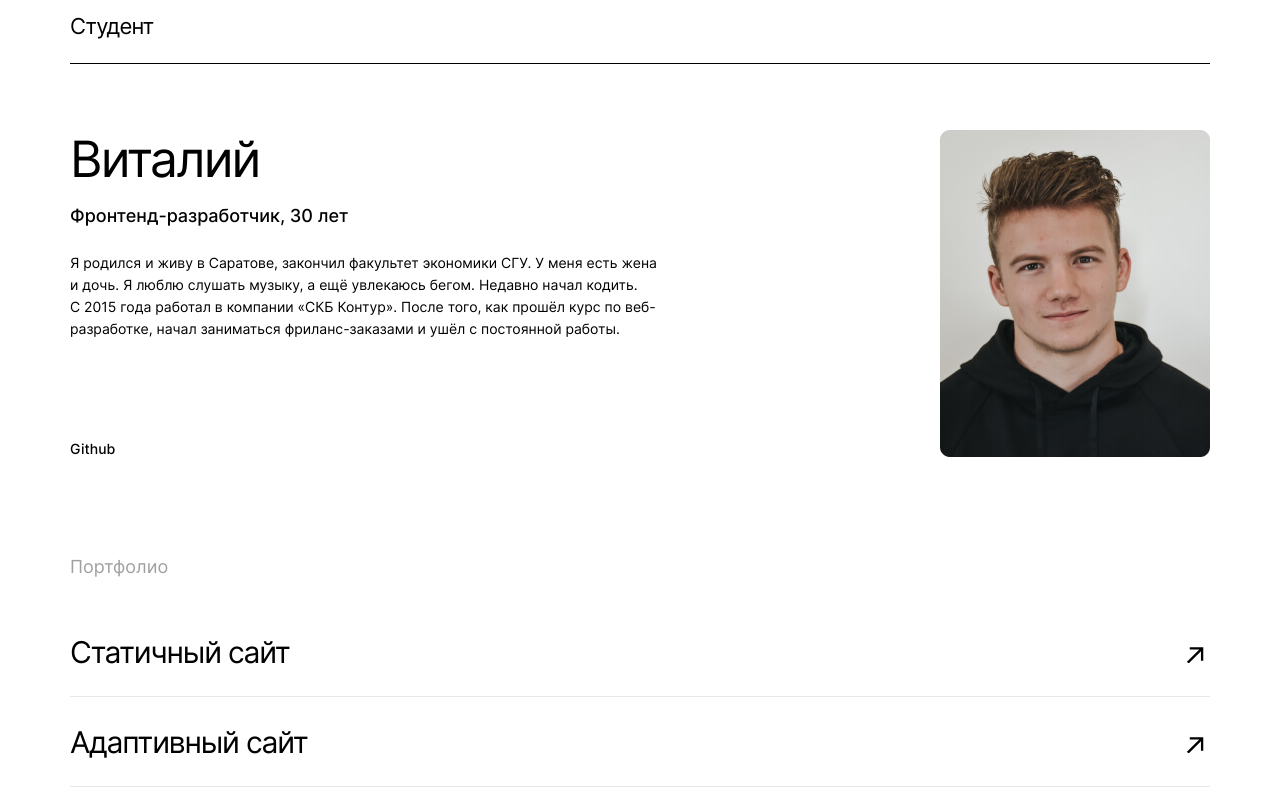
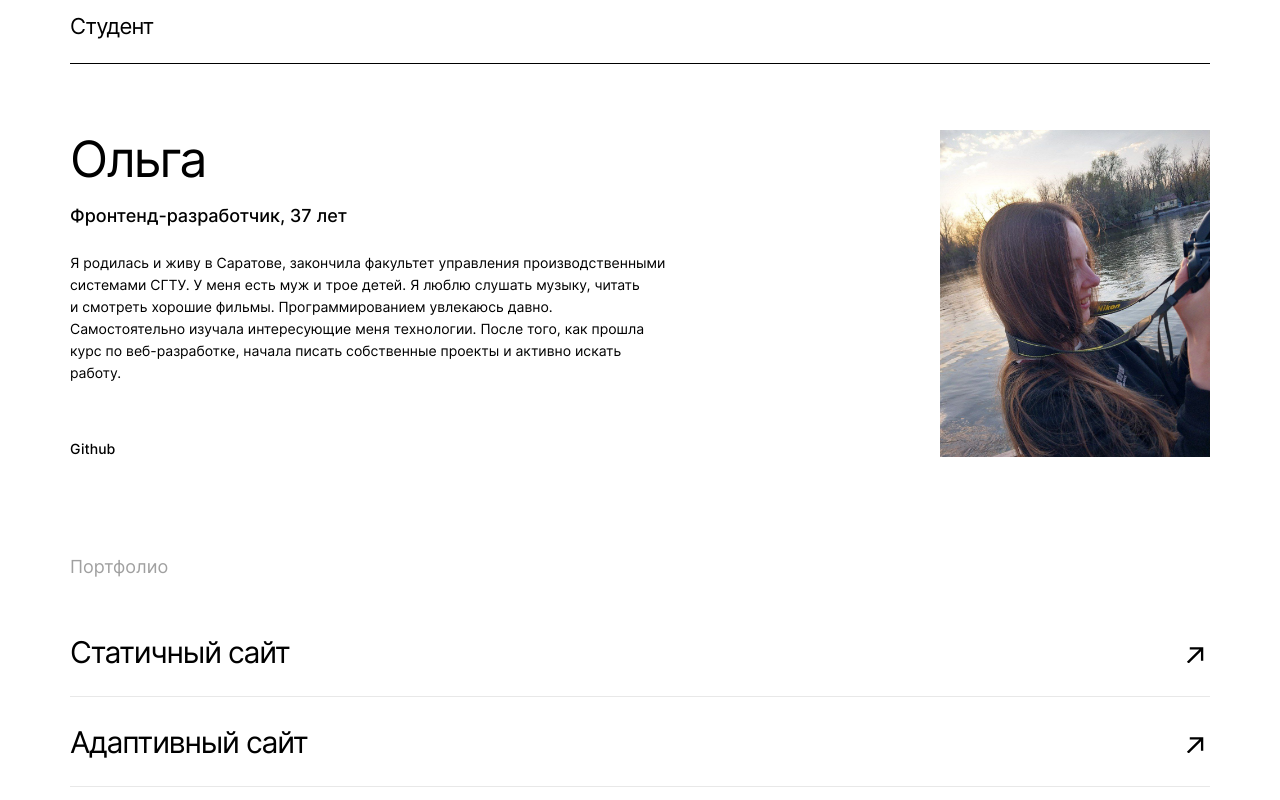
Before and after one commit to bonnhelga86/movies-explorer-frontend, a React (Create React App) app: page / in a window 1280 px wide. Shown: the part 2240-3040 px from the top of the page. Built offline with nearby package versions, Linux system fonts and the light colour scheme; no server answers.

Commit message:
feat: Доработать блок 'О себе'

```diff
--- a/src/components/Sections/AboutMe/AboutMe.js
+++ b/src/components/Sections/AboutMe/AboutMe.js
@@ -8,14 +8,16 @@ function AboutMe() {
       <div className="student__wrap">
         <div className="student__info">
           <div className="student__data">
-            <h3 className="student__name">Виталий</h3>
-            <p className="student__profession">Фронтенд-разработчик, 30 лет</p>
+            <h3 className="student__name">Ольга</h3>
+            <p className="student__profession">Фронтенд-разработчик, 37 лет</p>
             <p className="student__about">
-              Я&nbsp;родился и&nbsp;живу в&nbsp;Саратове, закончил факультет экономики СГУ.
-              У&nbsp;меня есть жена и&nbsp;дочь. Я&nbsp;люблю слушать музыку, а&nbsp;ещё увлекаюсь бегом.
-              Недавно начал кодить. С&nbsp;2015 года работал в&nbsp;компании &laquo;СКБ Контур&raquo;.
-              После того, как прошёл курс по&nbsp;веб-разработке, начал заниматься
-              фриланс-заказами и&nbsp;ушёл с&nbsp;постоянной работы.
+              Я&nbsp;родилась и&nbsp;живу в&nbsp;Саратове, закончила факультет управления
+              производственными системами СГТУ.
+              У&nbsp;меня есть муж и&nbsp;трое детей. Я&nbsp;люблю слушать музыку, читать
+              и&nbsp;смотреть хорошие фильмы.
+              Программированием увлекаюсь давно. Самостоятельно изучала интересующие меня технологии.
+              После того, как прошла курс по&nbsp;веб-разработке, начала писать собственные проекты
+              и&nbsp;активно искать работу.
             </p>
           </div>
           <Link
--- a/src/utils/portfolioList.js
+++ b/src/utils/portfolioList.js
@@ -10,5 +10,9 @@ export const portfolio = [
   {
     name: 'Одностраничное приложение',
     path: 'https://bonnhelga86.github.io/mesto-react/'
+  },
+  {
+    name: 'Конкурсная работа',
+    path: 'https://bonnhelga86.github.io/GifHub/'
   }
 ];
```
Also changed, not shown: src/images/student.jpg.
